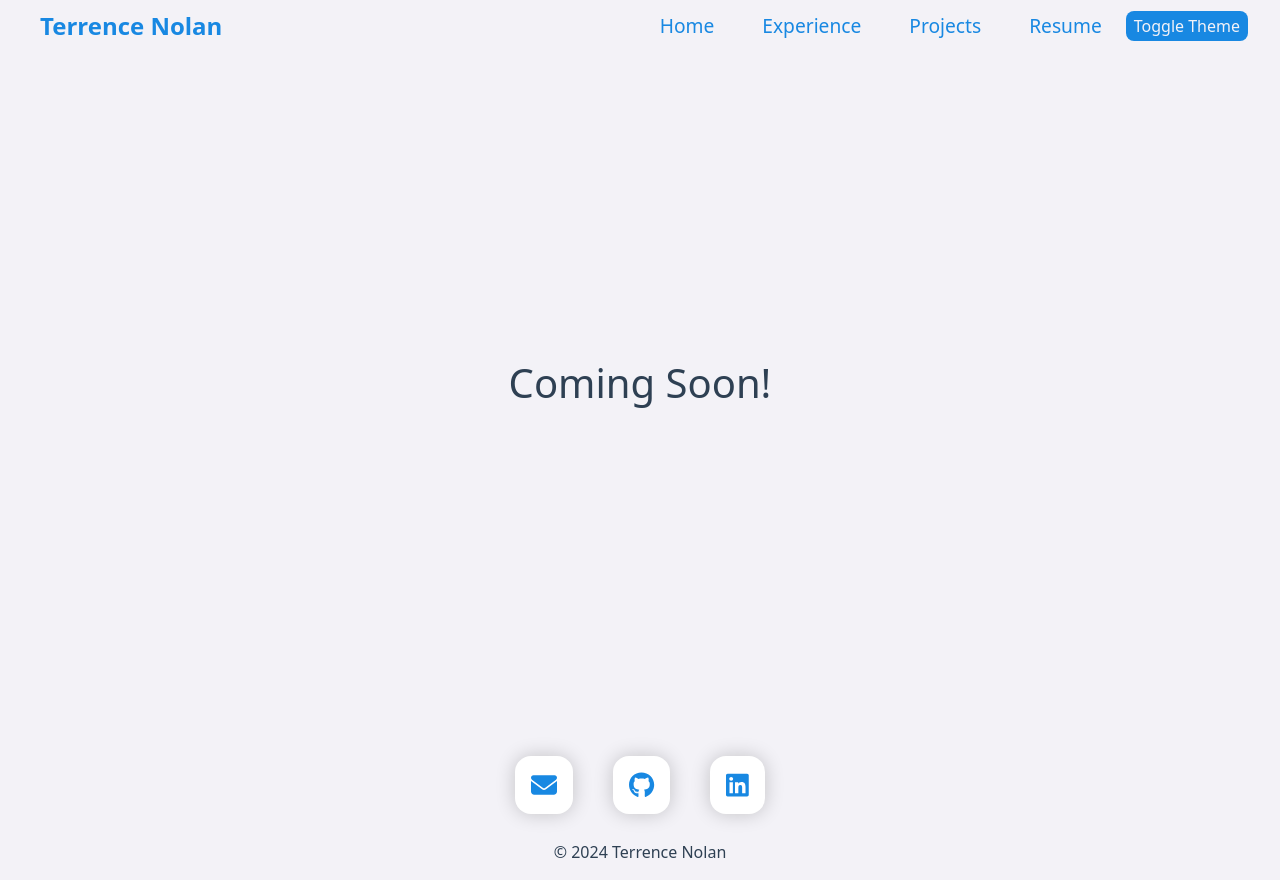
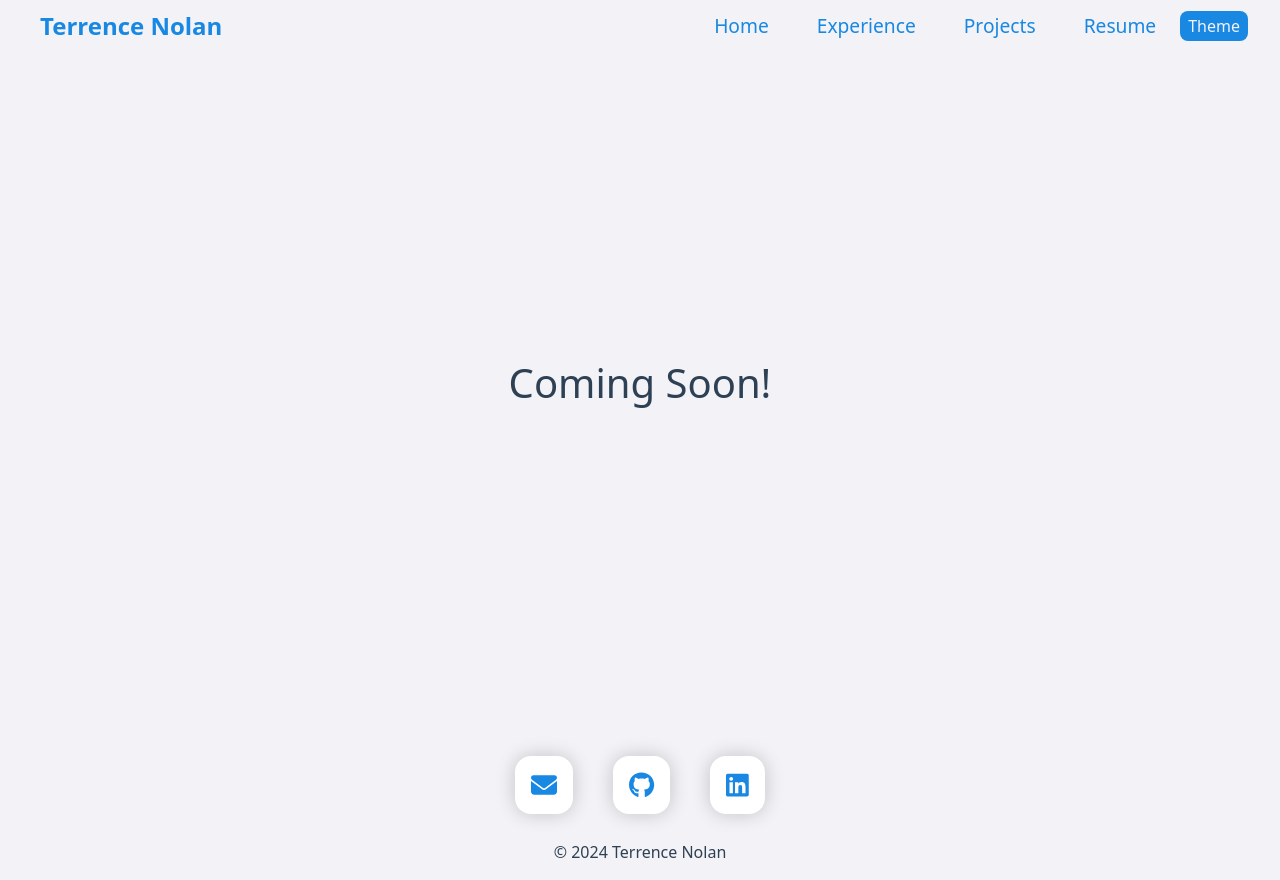
Before and after one commit to terrence-nolan/terrence-nolan, a React (Create React App) app: page /projects in a window 1280 px wide. Built offline with nearby package versions, Linux system fonts and the light colour scheme.

Commit message:
hover color change on theme button

```diff
--- a/src/components/Header/Header.js
+++ b/src/components/Header/Header.js
@@ -43,7 +43,7 @@ const Header = ({ scrolled, toggleTheme, theme }) => {
                     </Link>
                 </div>
                 <button onClick={toggleTheme} className={styles.themeButton}>
-                    Toggle Theme
+                    Theme
                 </button>
             </div>
         )
@@ -115,7 +115,7 @@ const Header = ({ scrolled, toggleTheme, theme }) => {
                 </div>
                 <div className={styles.mobileHeaderButtons}>
                     <button onClick={toggleTheme} className={styles.themeButton}>
-                        Toggle Theme
+                        Theme
                     </button>
                     <button
                         onClick={openNav}
--- a/src/components/Header/Header.module.css
+++ b/src/components/Header/Header.module.css
@@ -112,6 +112,10 @@
         color: var(--background-color);
         margin-right: 1rem;
         transition: background-color 0.25s ease-in-out, color 0.25s ease-in-out;
+    }
+
+    .themeButton:hover {
+        background-color: var(--text-hover);
     }
 
     .closeBtn {
@@ -234,6 +238,10 @@
         transition: background-color 0.25s ease-in-out, color 0.25s ease-in-out;
     }
 
+    .themeButton:hover {
+        background-color: var(--text-hover);
+    }
+
     .closeBtn {
         display: none;
     }
```
